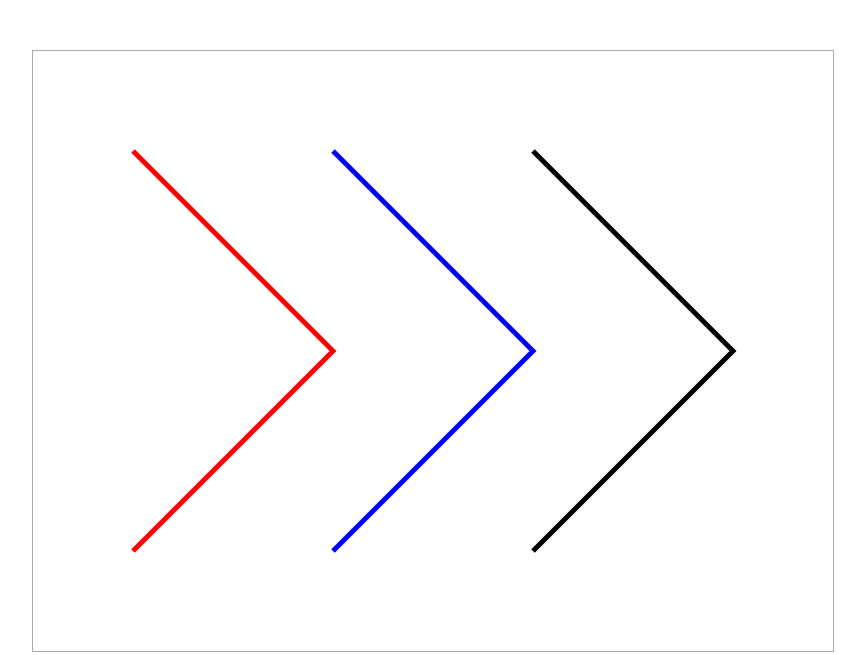
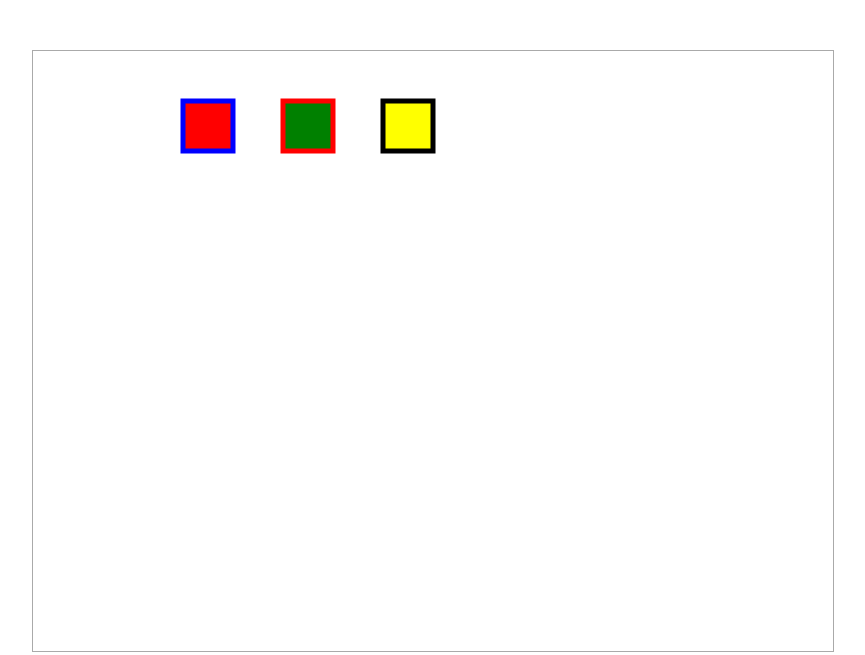
Before and after one commit to PeakJ/alwaysDemo, a plain HTML site: page canvas.html in a window 1280 px wide. Shown: the whole page, without its empty margins (207-1072 px from the left). Drawn offline with Linux system fonts and the light colour scheme.

Commit message:
封装绘制矩形函数

```diff
--- a/canvas.html
+++ b/canvas.html
@@ -1,50 +1,46 @@
-<!doctype html>
+<!DOCTYPE html>
 <html lang="zh">
 <head>
     <meta charset="UTF-8">
-	<title>基础的Canvas</title>
+    <title>封装绘制矩形方法</title>
 </head>
-
 <body>
 <div id="canvas-warp">
-		<canvas id="canvas" style="border: 1px solid #AAA; display: block; margin: 50px auto;" width="800" height="600">
+    <canvas id="canvas" style="border: 1px solid #aaaaaa; display: block; margin: 50px auto;">
         你的浏览器居然不支持Canvas？！赶快换一个吧！！
     </canvas>
 </div>
-	<script type="text/javascript">
+
+<script>
     window.onload = function(){
         var canvas = document.getElementById("canvas");
+        canvas.width = 800;
+        canvas.height = 600;
         var context = canvas.getContext("2d");
-			context.beginPath();
-			context.moveTo(100,100);
-			context.lineTo(300,300);
-			context.lineTo(100,500);
-			context.lineWidth = 5;
-			context.strokeStyle = "red";
-			context.stroke();
-			context.closePath();
 
-			context.beginPath();
-			context.moveTo(300,100);
-			context.lineTo(500,300);
-			context.lineTo(300,500);
-			context.lineWidth = 5;
-			context.strokeStyle = "blue";
-			context.stroke();
-			context.closePath();
+        drawRect(context, 150, 50, 50, 50, "red", 5, "blue");
+        drawRect(context, 250, 50, 50, 50, "green", 5, "red");
+        drawRect(context, 350, 50, 50, 50, "yellow", 5, "black");
+    }
 
+    function drawRect(cxt, x, y, width, height, fillColor, borderWidth, borderColor){
+        cxt.beginPath();
+        cxt.moveTo(x, y);
+        cxt.lineTo(x + width, y);
+        cxt.lineTo(x + width, y + height);
+        cxt.lineTo(x, y + height);
+        cxt.lineTo(x, y);
+        cxt.closePath();
 
-			context.beginPath();
-			context.moveTo(500,100);
-			context.lineTo(700,300);
-			context.lineTo(500,500);
-			context.lineWidth = 5;
-			context.strokeStyle = "black";
-			context.stroke();
-			context.closePath();
+        cxt.lineWidth = borderWidth;
+        cxt.strokeStyle = borderColor;
+        cxt.fillStyle = fillColor;
 
+        cxt.fill();
+        cxt.stroke();
     }
 </script>
 </body>
-
 </html>
+</body>
+</html>
```
Lines whose indentation alone changed are shown as unchanged.
